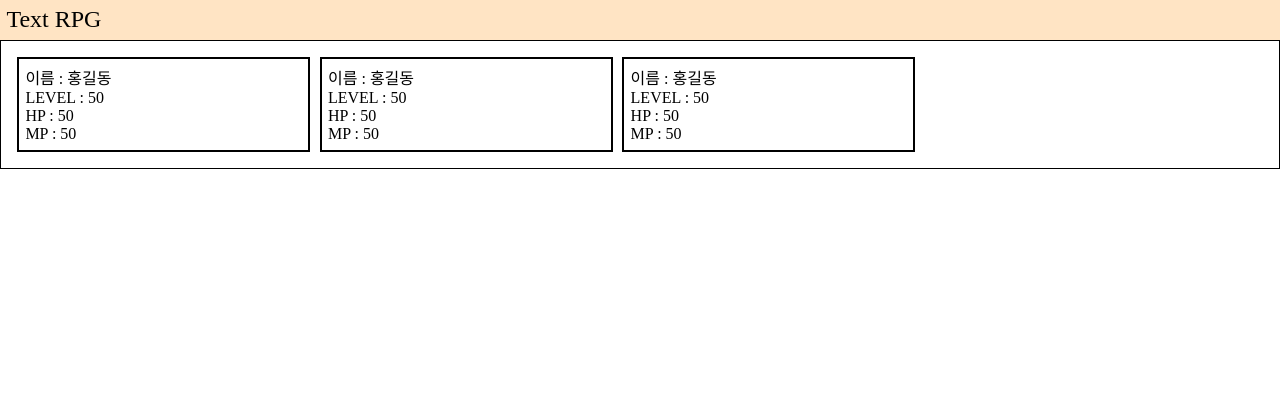
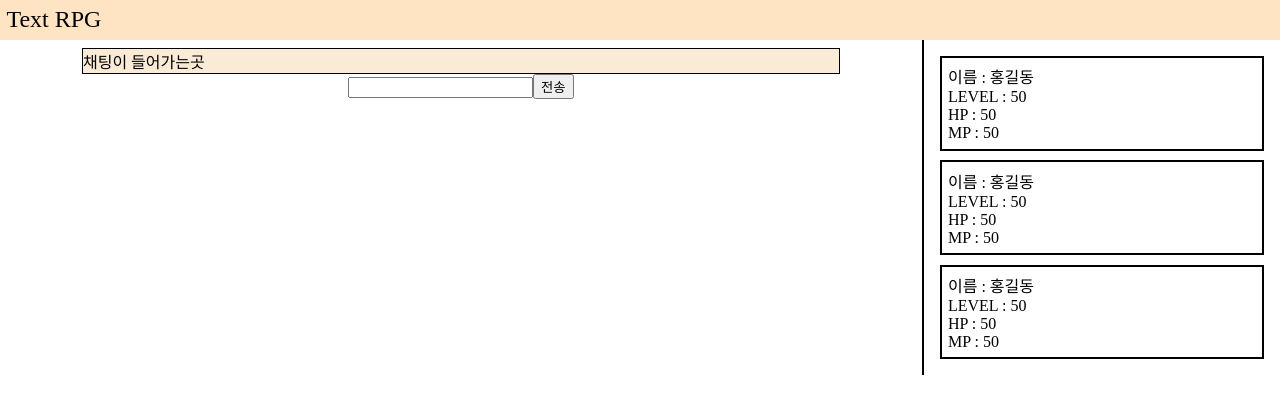
Before and after one commit to ptk5758/WTRPG, a React (Create React App) app: page / in a window 1280 px wide. Shown: the top 398 px of the page. Built offline with nearby package versions, Linux system fonts and the light colour scheme.

Commit message:
layout 2

```diff
--- /dev/null
+++ b/src/component/ActionInput/index.js
@@ -0,0 +1,10 @@
+export default function() {
+    return(
+        <div className="action-container">
+            <span>
+                <input/>
+                <button>전송</button>
+            </span>
+        </div>
+    );
+}
--- /dev/null
+++ b/src/component/Board/index.js
@@ -0,0 +1,10 @@
+import ActionInput from "../ActionInput";
+
+export default function() {
+    return(
+        <div className="board">
+            <div className="chet-container">채팅이 들어가는곳</div>
+            <ActionInput/>
+        </div>
+    );
+}
--- a/src/css/main.css
+++ b/src/css/main.css
@@ -1,2 +1,9 @@
-.player-container {display: flex; padding: 0.7rem; border: 1px solid #000000;}
-.player-container > .player {width: 22%; border: 2px solid #000000; margin: 0.3rem; padding: 0.4rem;}
+/* 플레이어리스트 레이아웃 */
+.player-container {display: flex; flex-direction: column;width: 29%; padding: 0.7rem; border-left: 2px solid #000000; }
+.player-container > .player {border: 2px solid #000000; margin: 0.3rem; padding: 0.4rem;;}
+
+/**/
+main {display: flex; width: 100%;}
+/* board 레이아웃 */
+.board {display: flex; flex-direction: column; align-items: center; margin-top: 0.5rem; width: 80%;}
+.board > .chet-container { width: 82%;background-color: antiquewhite; border : 1px solid #000000;}
--- a/src/page/Main.js
+++ b/src/page/Main.js
@@ -1,11 +1,15 @@
 import Character from "../component/Player";
 import Header from "../component/Header";
+import Board from "../component/Board";
 
 function Main() {
     return(
         <>
             <Header/>
-            <Character/>
+            <main>
+                <Board/>
+                <Character/>
+            </main>
         </>
     );
 }
```
